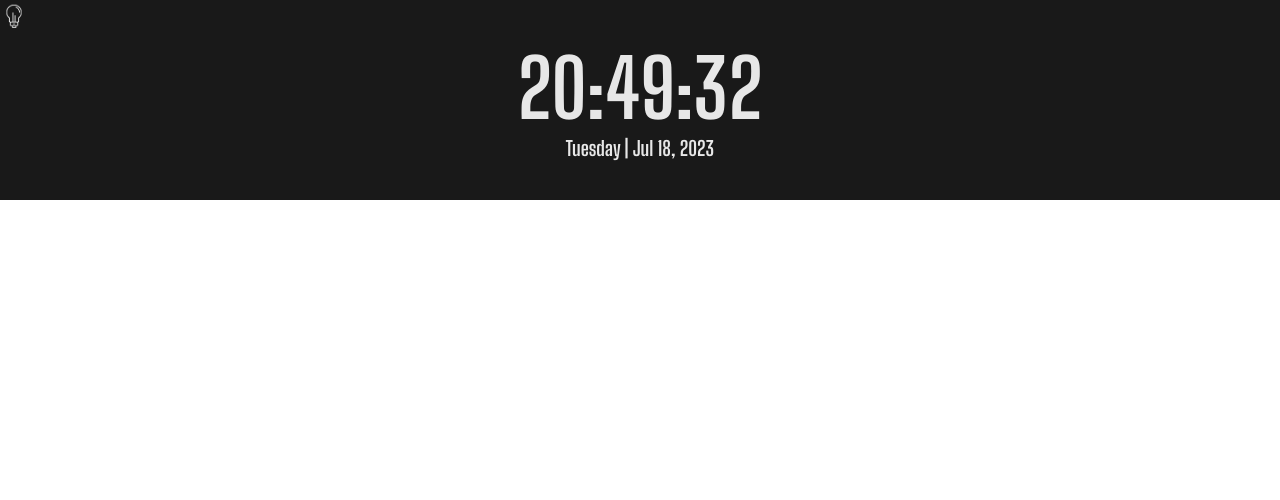
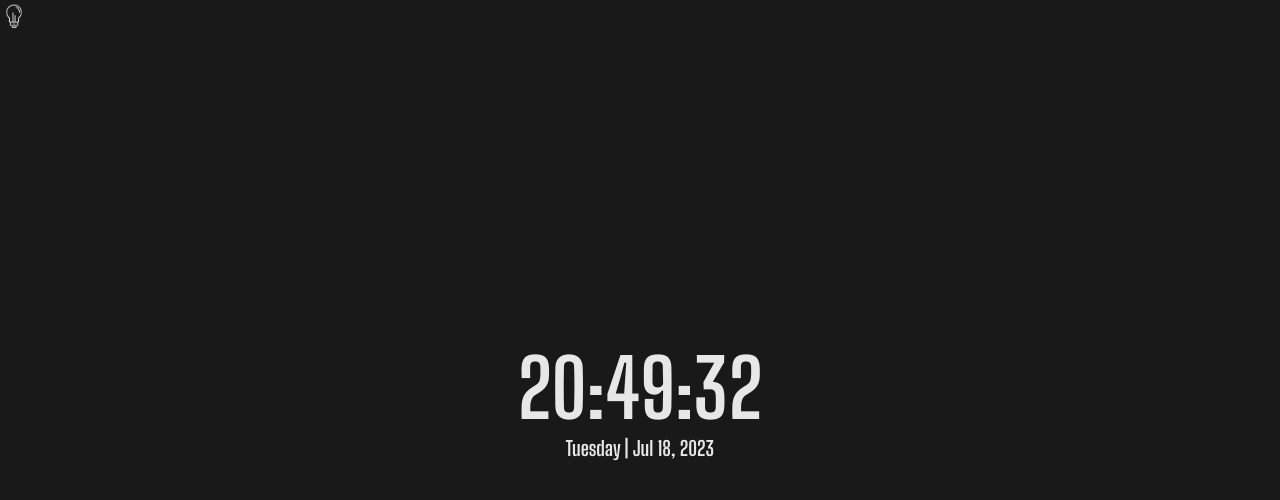
Before and after one commit to biancashiromoto/react-clock, a React (Vite) app: page / in a window 1280 px wide. Shown: the top 500 px of the page. Built offline with nearby package versions, Linux system fonts and the light colour scheme.

Commit message:
Set clock height to 100vh and width to 100vw

```diff
--- a/src/components/Clock/Clock.module.css
+++ b/src/components/Clock/Clock.module.css
@@ -6,10 +6,10 @@
   display: flex;
   font: 700 2.5rem 'Big Shoulders Display', cursive;
   justify-content: center;
-  height: 200px;
+  height: 100vh;
   position: absolute;
   text-align: center;
-  width: 100%;
+  width: 100vw;
 }
 
 .clock-display h1, .clock-display p {
```
